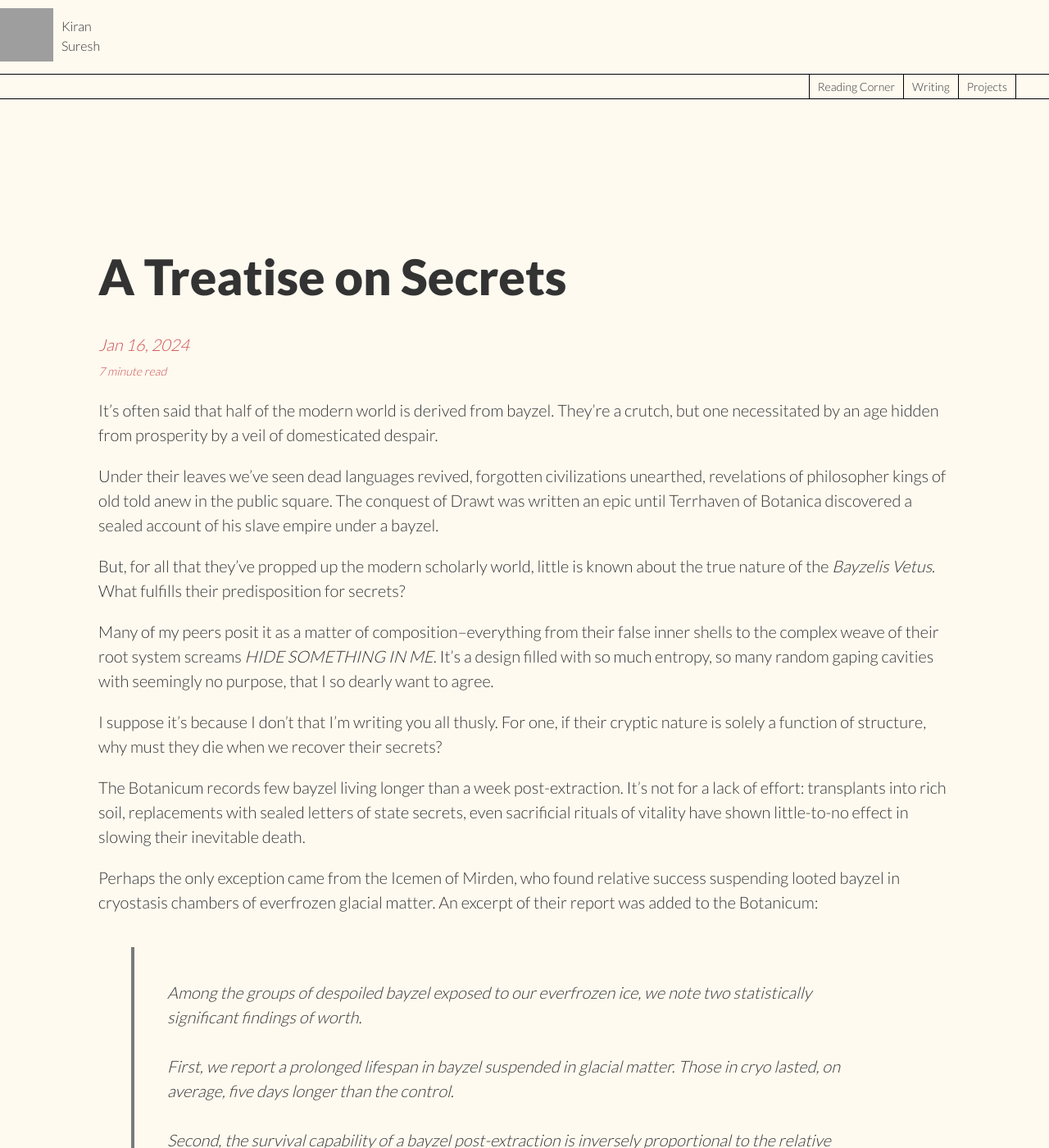
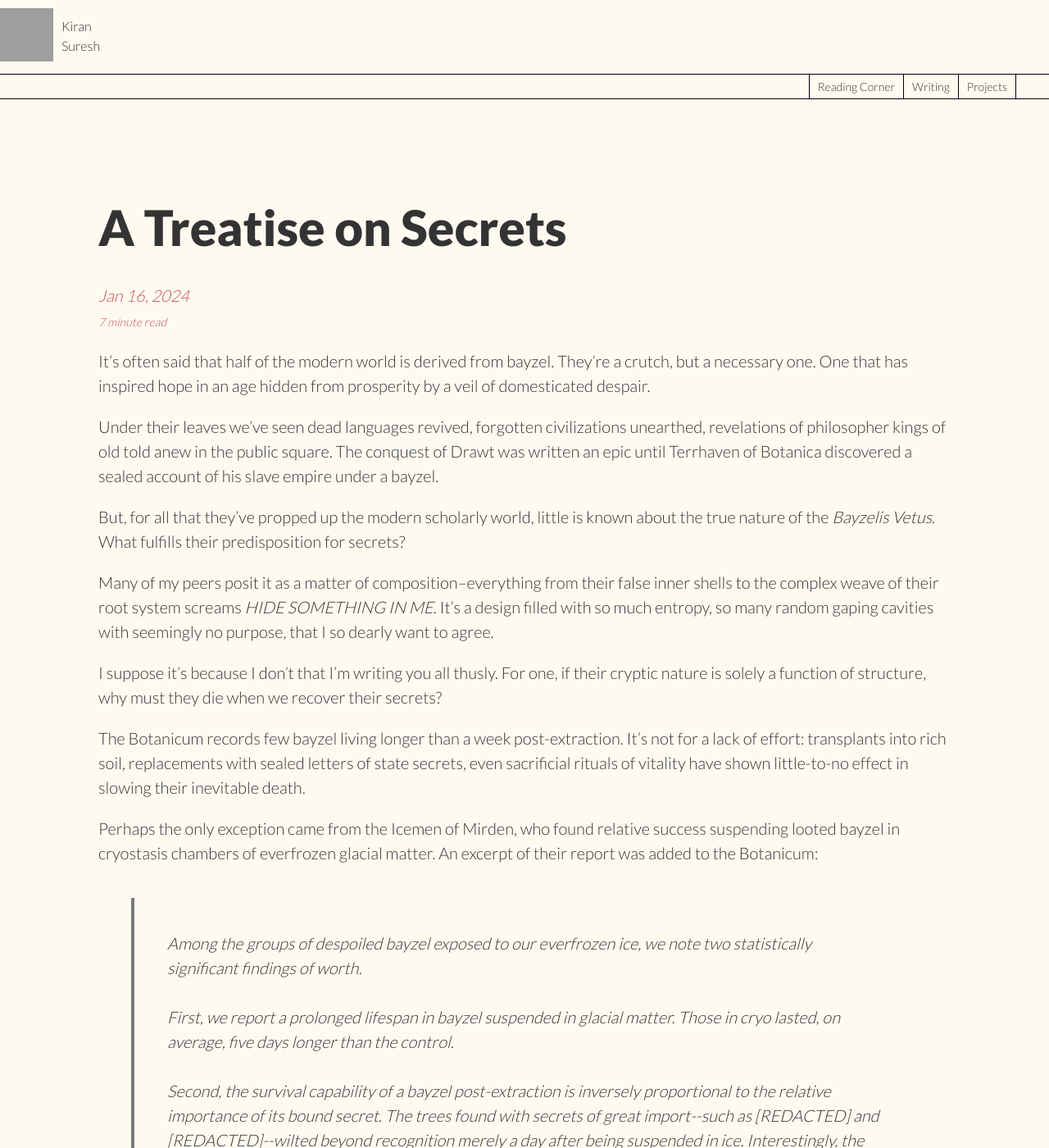
Before and after one commit to KiranSur/KiranSur.github.io, a Jekyll site: the page built from _posts/2024-0-1-a-treatise-on-secrets.md, in a window 1280 px wide and 1400 px high. Shown: the whole window at 82% size. Built offline with Jekyll 4.4.1, drawn with Linux system fonts in a browser that asks for light colours; grey boxes are pictures that could not be loaded.

Commit message:
padding fixes

```diff
--- a/_layouts/post.html
+++ b/_layouts/post.html
@@ -8,7 +8,7 @@ layout: default
 {% endif %}
 
 <div class="aggro-measure">
-    <div class="post-header mb2 py5">
+    <div class="post-header mb2">
     <h1>{{ page.title }}</h1>
     <span class="post-meta">{{ page.date | date: site.date_format }}</span><br>
     {% if page.update_date %}
--- a/_posts/2024-0-1-a-treatise-on-secrets.md
+++ b/_posts/2024-0-1-a-treatise-on-secrets.md
@@ -7,7 +7,7 @@ collection: Andra
 categories: writing
 ---
 
-It's often said that half of the modern world is derived from bayzel. They're a crutch, but one necessitated by an age hidden from prosperity by a veil of domesticated despair.
+It's often said that half of the modern world is derived from bayzel. They're a crutch, but a necessary one. One  that has inspired hope in an age hidden from prosperity by a veil of domesticated despair.
 
 Under their leaves we've seen dead languages revived, forgotten civilizations unearthed, revelations of philosopher kings of old told anew in the public square. The conquest of Drawt was written an epic until Terrhaven of Botanica discovered a sealed account of his slave empire under a bayzel.
 
--- a/_sass/_posts.scss
+++ b/_sass/_posts.scss
@@ -25,7 +25,7 @@
 }
 
 .post-header {
-  padding-top: $space-4;
+  padding-top: $space-2;
 }
 
 .post-footer {
```
